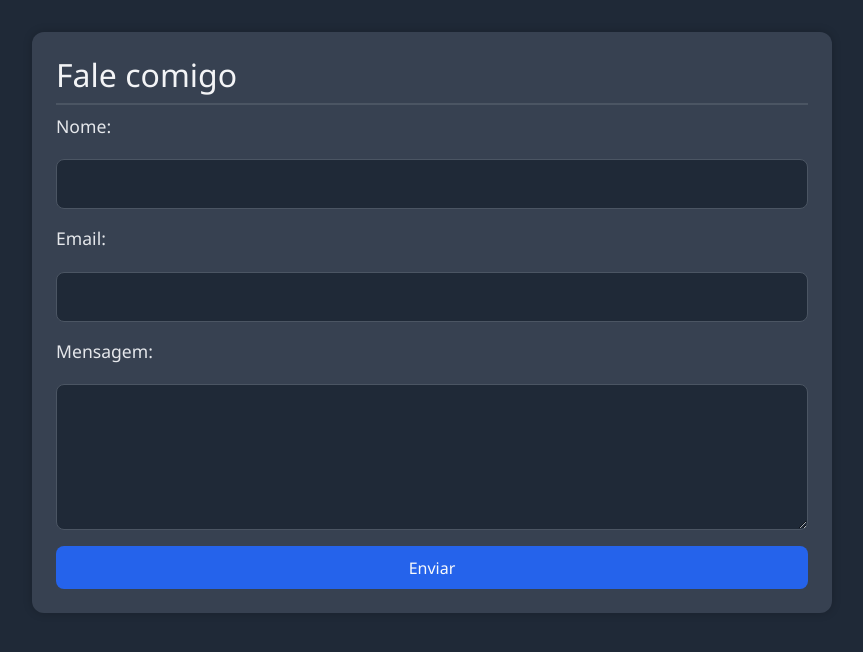
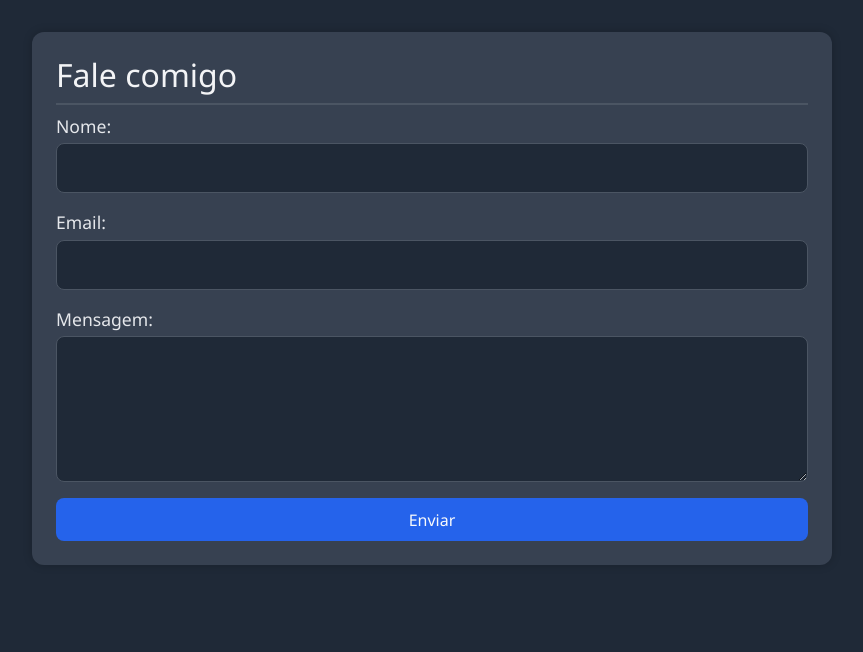
Before and after one commit to alvarojpr/portfolio, a Django app: page /fale-comigo/ in a window 1280 px wide. Shown: the part 58-710 px from the top of the page, without its empty margins (208-1071 px from the left). Run offline with Django 5.2, Linux system fonts and the light colour scheme.

Commit message:
Update fale_comigo.html

```diff
--- a/core/templates/core/fale_comigo.html
+++ b/core/templates/core/fale_comigo.html
@@ -8,15 +8,22 @@
 
 <form method="post" class="formulario-contato">
   {% csrf_token %}
+  <div class="campo">
     <label for="id_nome">Nome:</label>
     <input type="text" name="nome" id="id_nome" required>
+  </div>
 
+  <div class="campo">
     <label for="id_email">Email:</label>
     <input type="email" name="email" id="id_email" required>
+  </div>
 
+  <div class="campo">
     <label for="id_mensagem">Mensagem:</label>
     <textarea name="mensagem" id="id_mensagem" rows="5" required></textarea>
+  </div>
 
   <button type="submit">Enviar</button>
 </form>
+
 {% endblock %}
```
Lines whose indentation alone changed are shown as unchanged.
